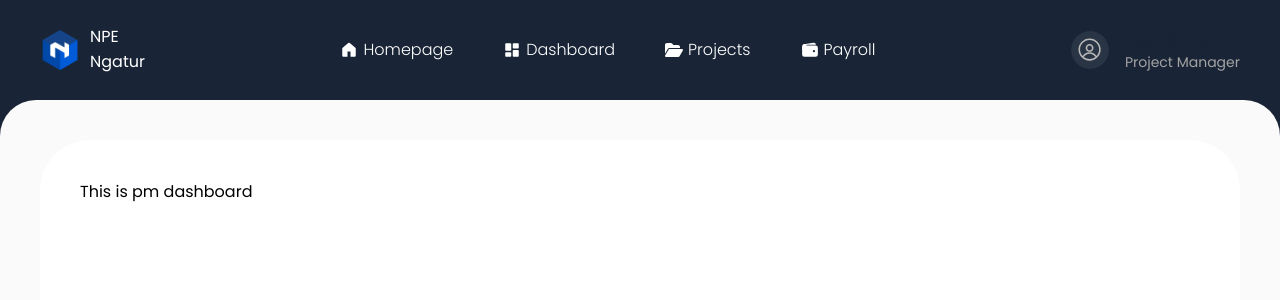
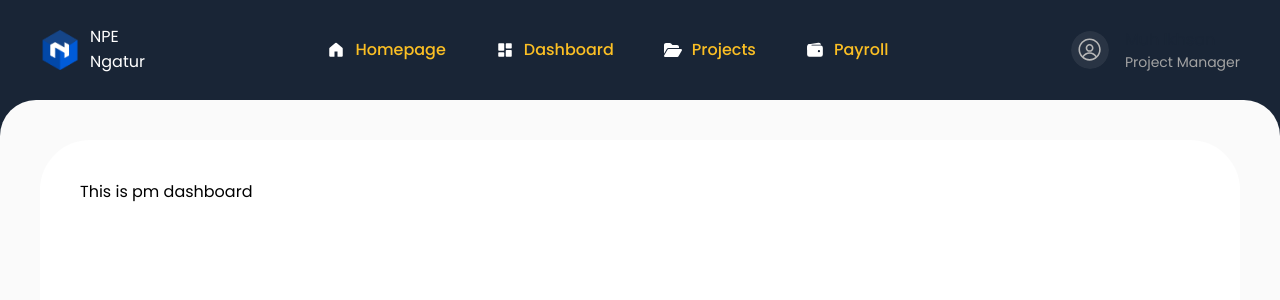
Before and after one commit to rafmasloman/npe-ngatur-frontend, a Next.js app: page /project-manager in a window 1280 px wide. Shown: the top 300 px of the page. Built offline with nearby package versions, Linux system fonts and the light colour scheme.

Commit message:
fix : add pathname props

```diff
--- a/src/components/Navbar/NavbarItems.tsx
+++ b/src/components/Navbar/NavbarItems.tsx
@@ -7,18 +7,30 @@ interface INavbarItemsPropsType {
     icon?: ReactNode;
     text: string;
     href: string;
+    pathname?: string;
   }[];
+  pathname?: string;
 }
 
-const NavbarItems = ({ items }: INavbarItemsPropsType) => {
+const NavbarItems = ({ items, pathname }: INavbarItemsPropsType) => {
+  console.log('nav item : ', pathname);
+
   return (
     <Group gap={50}>
       {items.map((item, id) => {
         return (
-          <Link key={id} href={item.href} className="text-white">
-            <Group gap={5} align="center">
+          <Link key={id} href={item.href} className={` text-white `}>
+            <Group gap={10} align="center">
               {item.icon}
-              <Text className="font-light">{item.text}</Text>
+              <Text
+                className={` font-light ${
+                  pathname === item.pathname?.toLowerCase()
+                    ? 'text-amber-400 font-medium'
+                    : ''
+                }`}
+              >
+                {item.text}
+              </Text>
             </Group>
           </Link>
         );
```
